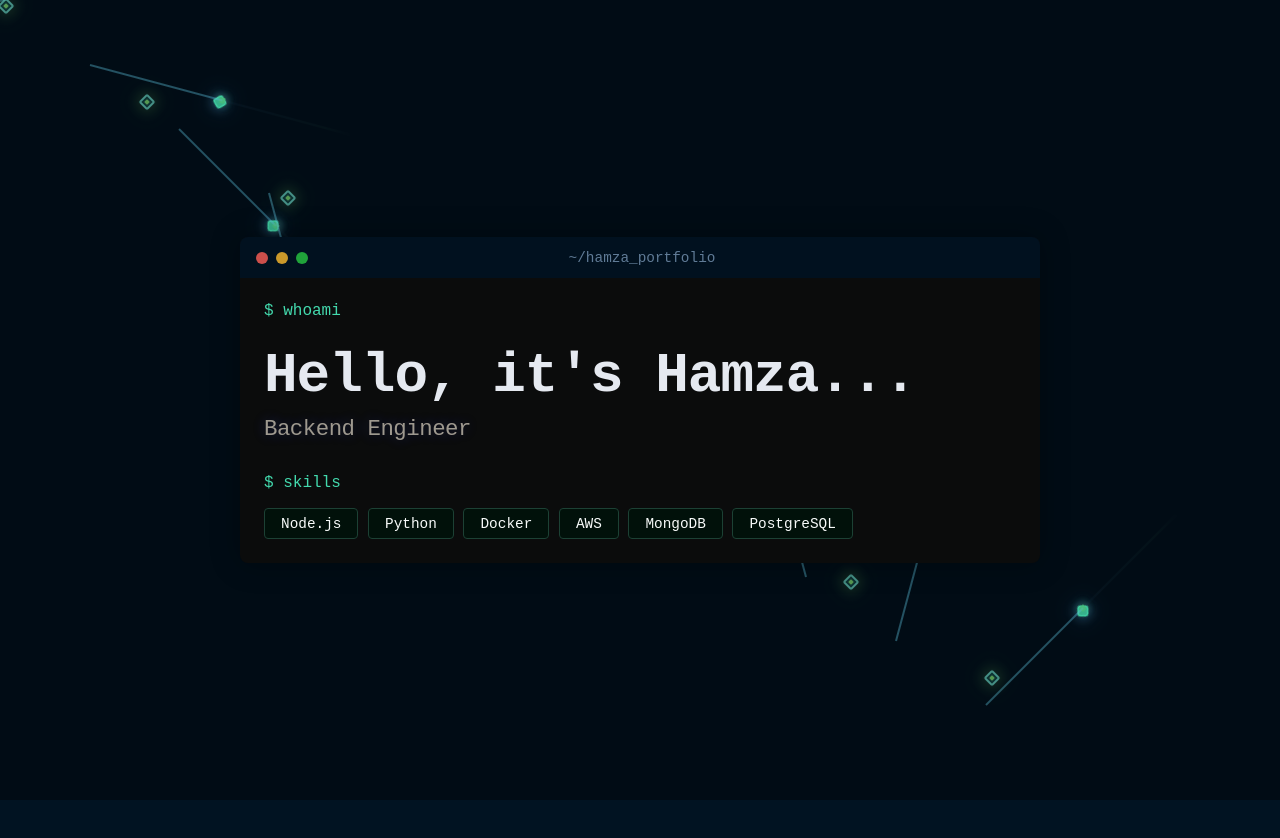
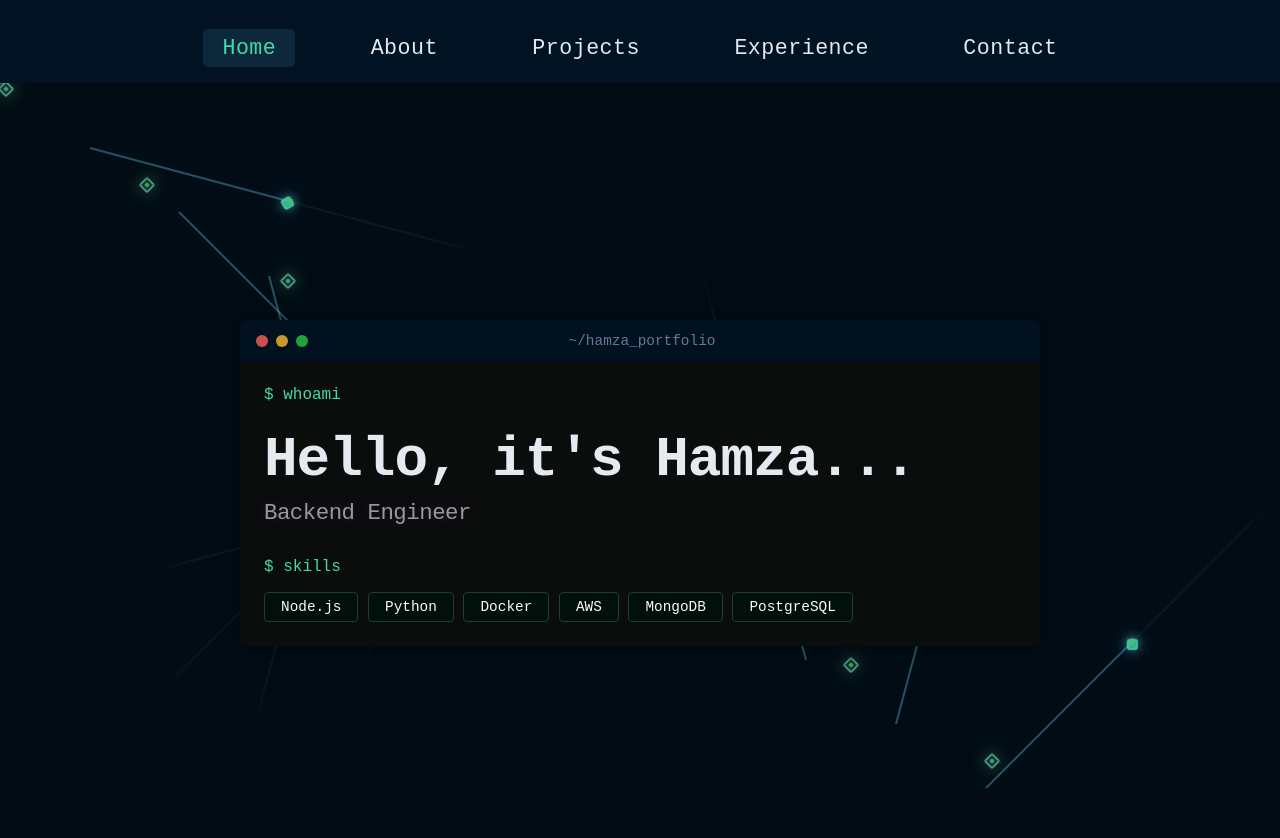
Before and after one commit to Hamza-18/portfolio-frontend, an Angular app: page / in a window 1280 px wide. Shown: the top 838 px of the page. Before the commit the page ends 800 px from the top, so only its background shows below. Built offline with nearby package versions, Linux system fonts and the light colour scheme.

Commit message:
#3 create navigation component

```diff
--- a/src/app/app.module.ts
+++ b/src/app/app.module.ts
@@ -5,12 +5,14 @@ import { AppRoutingModule } from './app-routing.module';
 import { AppComponent } from './app.component';
 import { HomeComponent } from './home/home.component';
 import { Nl2brPipe } from './pipes/nl2br.pipe';
+import { HeaderNavigationComponent } from './header-navigation/header-navigation.component';
 
 @NgModule({
   declarations: [
     AppComponent,
     HomeComponent,
-    Nl2brPipe
+    Nl2brPipe,
+    HeaderNavigationComponent
   ],
   imports: [
     BrowserModule,
--- /dev/null
+++ b/src/app/header-navigation/header-navigation.component.html
@@ -0,0 +1,10 @@
+
+<nav class="header-nav">
+	<ul>
+		<li><a routerLink="/" routerLinkActive="active" [routerLinkActiveOptions]="{ exact: true }">Home</a></li>
+		<li><a routerLink="/about" routerLinkActive="active">About</a></li>
+		<li><a routerLink="/projects" routerLinkActive="active">Projects</a></li>
+		<li><a routerLink="/experience" routerLinkActive="active">Experience</a></li>
+		<li><a routerLink="/contact" routerLinkActive="active">Contact</a></li>
+	</ul>
+</nav>
--- /dev/null
+++ b/src/app/header-navigation/header-navigation.component.scss
@@ -0,0 +1,40 @@
+
+
+.header-nav {
+	width: 100%;
+	background: transparent;
+	display: flex;
+	justify-content: center;
+	align-items: center;
+	padding: 1.8rem 0 1rem 0;
+	z-index: 100;
+}
+
+.header-nav ul {
+	list-style: none;
+	display: flex;
+	gap: 3.5rem;
+	margin: 0;
+	padding: 0;
+}
+
+.header-nav li {
+	display: flex;
+}
+
+.header-nav a {
+	color: #e5e9f0;
+	text-decoration: none;
+	font-family: 'JetBrains Mono', monospace;
+	font-size: 1.35rem;
+	letter-spacing: 0.5px;
+	padding: 0.45rem 1.2rem;
+	border-radius: 5px;
+	transition: background 0.2s, color 0.2s;
+}
+
+.header-nav a.active,
+.header-nav a:hover {
+	background: rgba(99, 179, 237, 0.12);
+	color: #43D9AD;
+}
--- a/src/app/home/home.component.html
+++ b/src/app/home/home.component.html
@@ -1,3 +1,4 @@
+<app-header-navigation></app-header-navigation>
 <div class="home-container">
   <div class="content">
     <div class="terminal-header">
```
Also changed, not shown: src/app/header-navigation/header-navigation.component.ts (added, +10 -0 lines), 1 other file (tests, documents, lock files or other folders).
